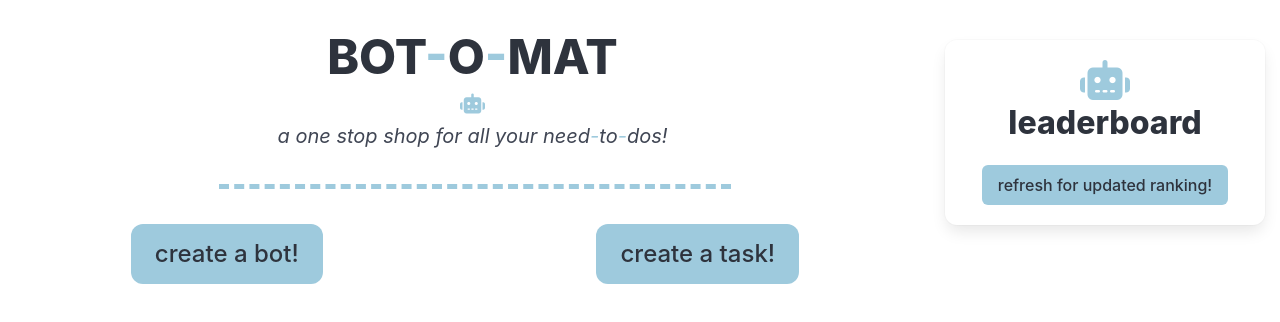
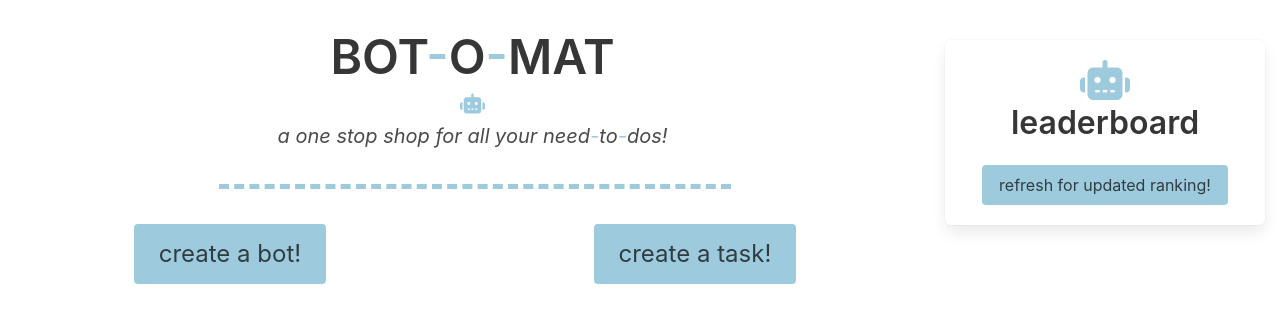
Before and after one commit to eden0606/bot-o-mat, a website with bundled scripts: page index.html in a window 1280 px wide. Built offline with nearby package versions, Linux system fonts and the light colour scheme.

Commit message:
updating bulma cdn link w correct versioning

```diff
--- a/index.html
+++ b/index.html
@@ -5,7 +5,7 @@
     <meta charset="UTF-8">
     <meta name="viewport" content="width=device-width, initial-scale=1.0">
     <title>BOT-O-MAT</title>
-    <link rel="stylesheet" href="https://cdn.jsdelivr.net/npm/bulma@1.0.1/css/bulma.min.css">
+    <link rel="stylesheet" href="https://cdn.jsdelivr.net/npm/bulma@0.9.1/css/bulma.min.css">
     <link rel=" stylesheet" type="text/css" href="style.css">
     <script src="https://kit.fontawesome.com/761816f60a.js" crossorigin="anonymous"></script>
 
```
